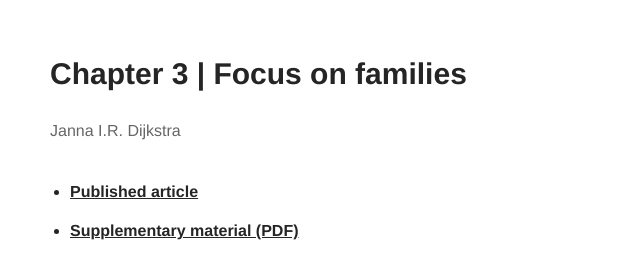
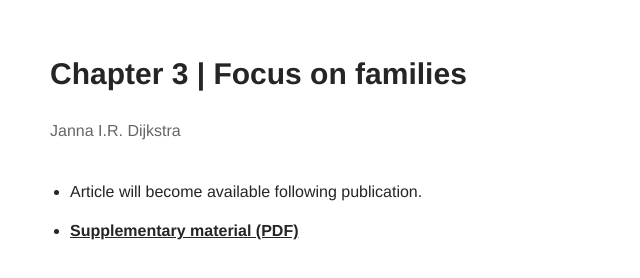
Before and after one commit to janna-dijkstra/focus-on-families, a plain HTML site: page chapter-3/index.html in a window 1280 px wide. Shown: the whole page, without its empty margins (0-640 px from the left). Drawn offline with Linux system fonts and the light colour scheme.

Commit message:
Update article availability information in index.html
Removed link to published article and updated text.

```diff
--- a/chapter-3/index.html
+++ b/chapter-3/index.html
@@ -52,13 +52,11 @@
 
 <ul>
   <li>
-    <a href="https://www.nature.com/articles/s44400-025-00030-2">
-      Published article
-    </a>
+    Article will become available following publication.
   </li>
 
   <li>
-    <a href="https://media.springernature.com/original/springer-static/esm/art%3A10.1038%2Fs44400-025-00030-2/MediaObjects/44400_2025_30_MOESM1_ESM.pdf">
+    <a href="260818_Segregation_Supp_Thesis.pdf">
       Supplementary material (PDF)
     </a>
   </li>
```
